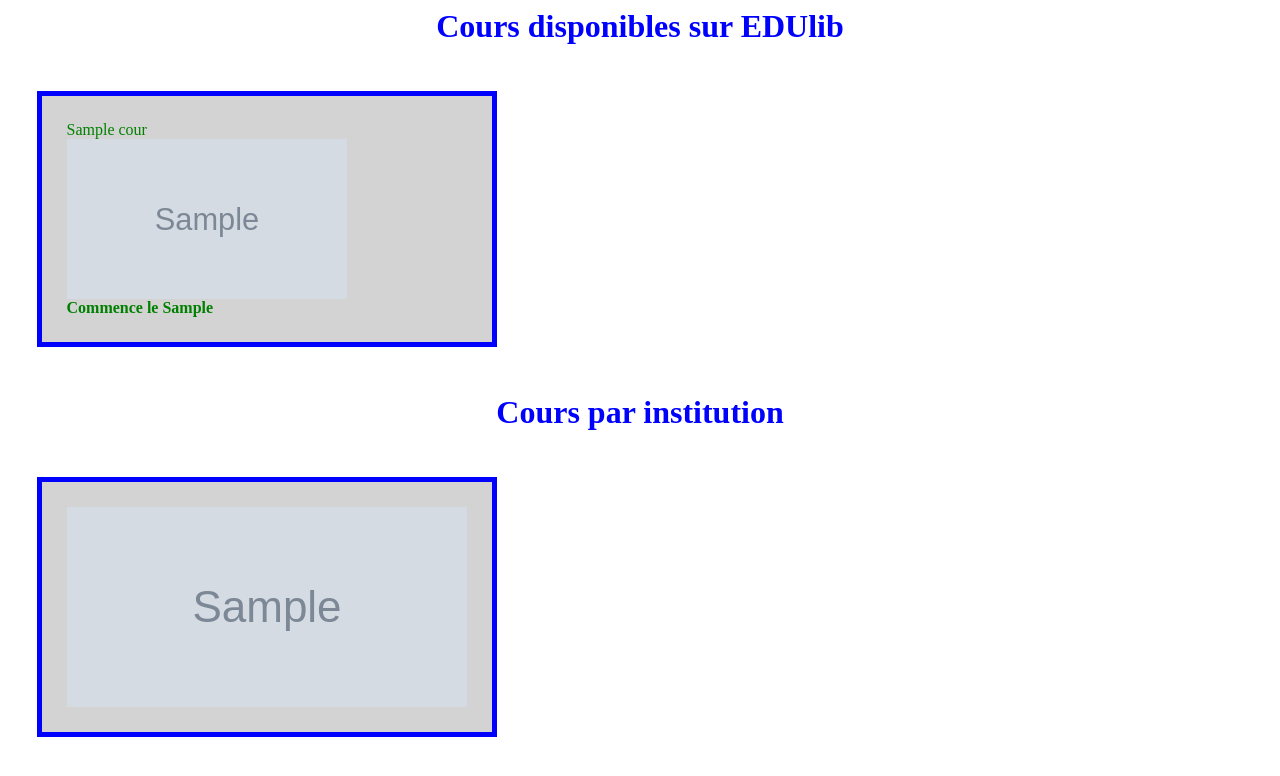
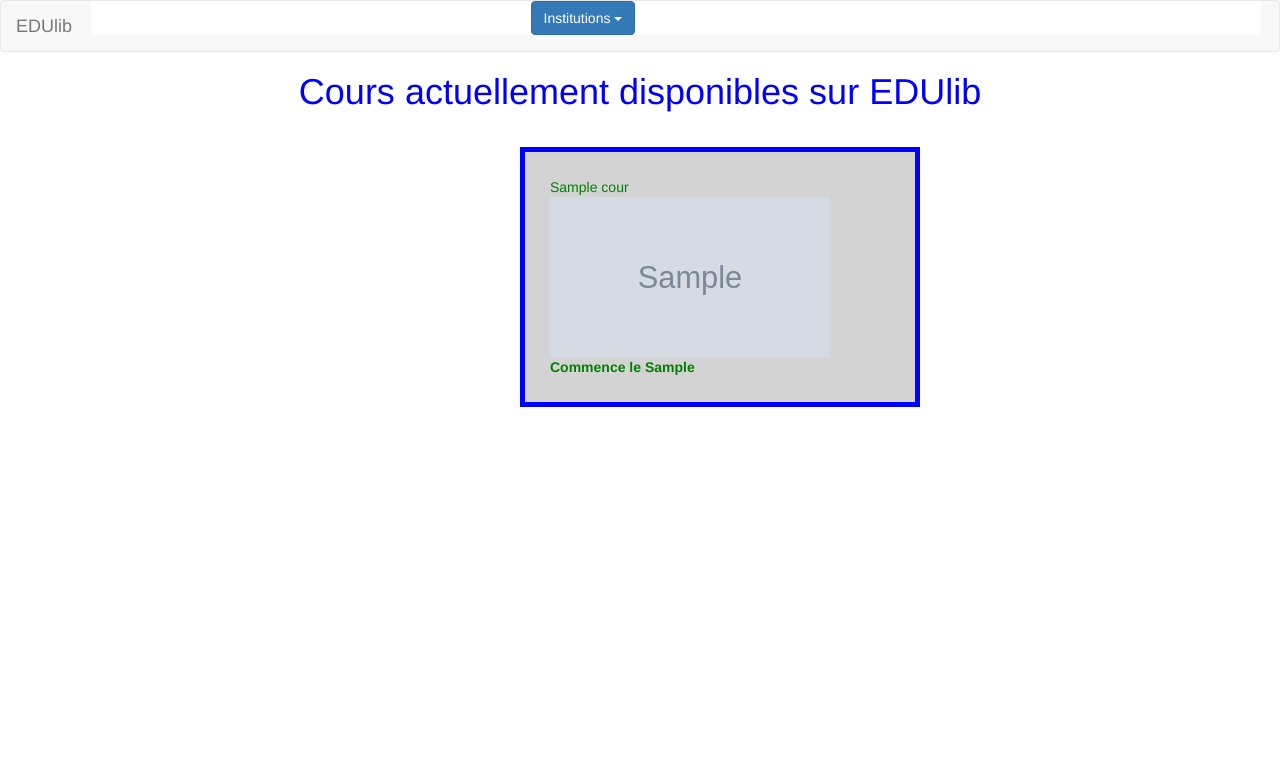
Before and after one commit to EDUlib/course-discovery-plugin, a Django app: template catalog/templates/catalog/index.html in a window 1280 px wide; the page is wider, and only the part inside the window is pictured. Shown: the top 776 px of that part. Run offline with Django 3.2, Linux system fonts and the light colour scheme; tables that the repository leaves empty hold one stand-in row (values such as "Sample post"); the template is opened without the code that fills it: values that come from a table or form of the project are taken from there, most other values are stand-ins (such as "Sample title", 1, 10 or a date in 2020); grey boxes marked "Sample" are stand-in pictures; parts of the project's set-up code (start-up, migrations or seed data) failed here and were passed over; some libraries are stand-ins or nearby versions.

Commit message:
testing a few things with bootstap on the index page (navbar + dropdown menu)

```diff
--- a/catalog/templates/catalog/index.html
+++ b/catalog/templates/catalog/index.html
@@ -1,11 +1,36 @@
 {% load static %}
 
-<link rel="stylesheet" type="text/css" href="{% static 'catalog/style.css' %}" />
+{# needed for boostrap #}
+<link rel="stylesheet" href="https://maxcdn.bootstrapcdn.com/bootstrap/3.3.7/css/bootstrap.min.css">
+<script src="https://ajax.googleapis.com/ajax/libs/jquery/3.2.1/jquery.min.js"></script>
+<script src="https://maxcdn.bootstrapcdn.com/bootstrap/3.3.7/js/bootstrap.min.js"></script>
+{# needed for boostrap #}
+
+{# navigation bar from boostrap #}
+<nav class="navbar navbar-default">
+    <div class="container-fluid">
+        <div class="navbar-header">
+            <a class="navbar-brand" href="{% url 'index' %}">EDUlib</a>
+        </div>
+        <div class="container">
+        <div class="dropdown">
+            <button class="btn btn-primary dropdown-toggle" type="button" data-toggle="dropdown">Institutions
+            <span class="caret"></span></button>
+            <ul class="dropdown-menu">
+               <li><a href="{{ edulib_catalog }}/umontreal">UMontreal</a></li>
+               <li><a href="{{ edulib_catalog }}/hec">HEC</a></li>
+               <li><a href="{{ edulib_catalog }}/polymtl">PolyMtl</a></li>
+            </ul>
+        </div>
+        </div>
+</nav>
+{# navigation bar from boostrap #}
 
 {% if cours_non_finis %}
-    <h1>Cours disponibles sur EDUlib</h1>
-    <ul>
-
+    <h1>Cours actuellement disponibles sur EDUlib</h1>
+    {# reloading EDUlib style #}
+    <link rel="stylesheet" type="text/css" href="{% static 'catalog/style.css' %}" />
+    {# reloading EDUlib style #}
     <div class="container">
         {% for cours in cours_non_finis %}
             <div class="course">
@@ -16,22 +41,6 @@
             </div>
         {% endfor %}
     </div>
-    </ul>
-
-    <h1>Cours par institution</h1>
-    <ul>
-
-    <div class="container">
-    {% for ecole in all_ecoles %}
-       <div class="course">
-            <a href="{{ edulib_catalog }}/{{ ecole.nom_court }}">
-            <img src="{% get_static_prefix %}/{{ ecole.logo }}" alt="{{ ecole.nom_long }}" width="400" height="200" /><br>
-            </a>
-       </div>
-    {% endfor %}
-    </div>
-
-    </ul>
 {% else %}
     <p>Pas de cours disponibles sur EDUlib</p>
 {% endif %}
```
Also changed, not shown: 1 other file. Lines whose indentation alone changed are shown as unchanged.
